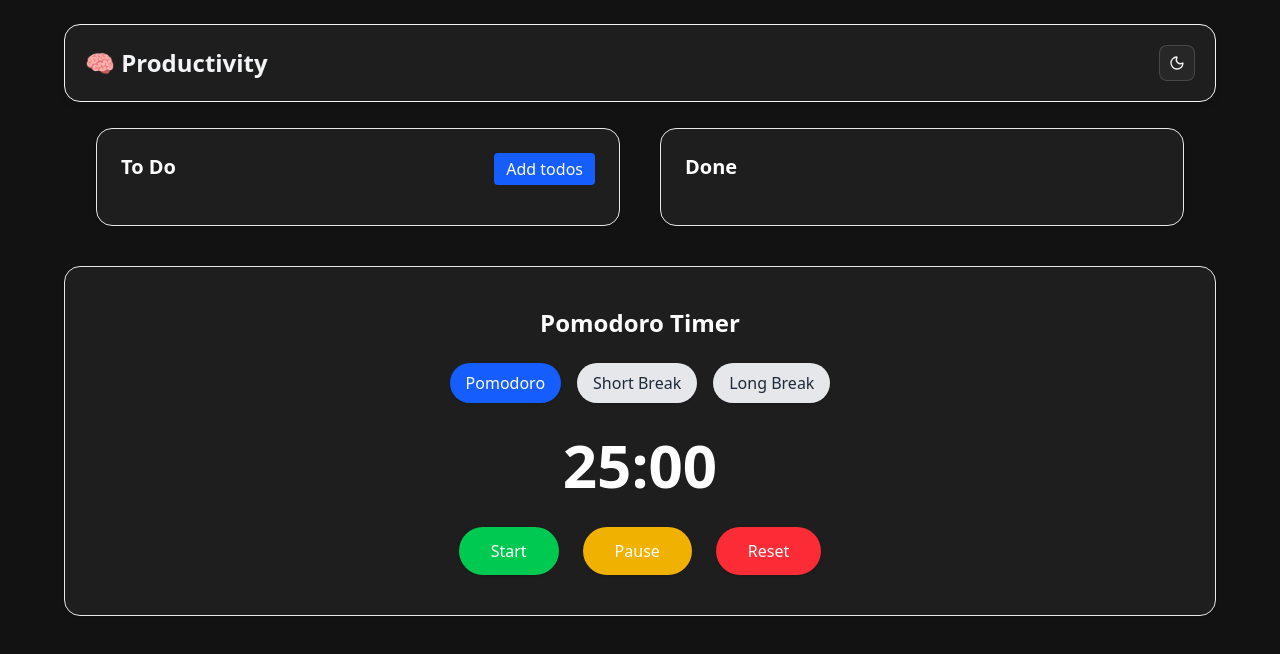
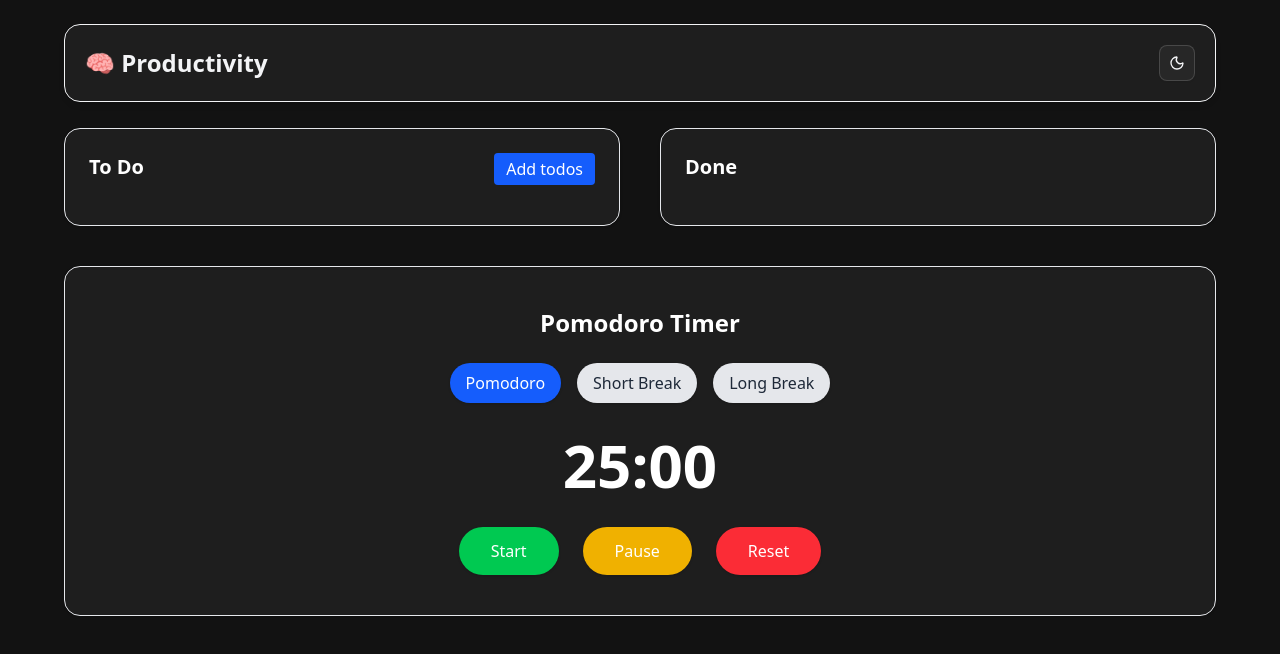
Before and after one commit to dyelo1007/productivity-app, a React (Vite) app: page / in a window 1280 px wide. Shown: the top 654 px of the page. Built offline with nearby package versions, Linux system fonts and the light colour scheme.

Commit message:
refactored the grid size of the todos

```diff
--- a/src/components/TodoList.tsx
+++ b/src/components/TodoList.tsx
@@ -96,23 +96,23 @@ const TodoList = () => {
   };
 
   return (
-    <div className="w-full max-w-full 2xl:w-screen px-4 md:px-8 2xl:px-20">
-      <div className="grid grid-cols-1 md:grid-cols-2 gap-10">
+    <div className="w-full max-w-full 2xl:w-screen  ">
+      <div className=" grid grid-cols-1 md:grid-cols-2 gap-10">
         <DndContext
           collisionDetection={closestCenter}
           onDragEnd={handleDragEnd}
         >
           {/* To Do Column */}
           <DroppableColumn id="todo">
-            <div className="w-full bg-white border border-gray-200 rounded-2xl p-6 shadow-sm dark:bg-[#1e1e1e]">
-              <div className="flex justify-between">
+            <div className="w-full bg-white border  border-gray-200 rounded-2xl p-6 shadow-sm dark:bg-[#1e1e1e]">
+              <div className="flex justify-between ">
                 <h2 className="text-xl font-semibold mb-4 text-gray-800 dark:text-white">
                   To Do
                 </h2>
                 <div className="mb-4 col-span-2">
                   {showModal ? (
                     <div className="fixed inset-0 bg-white/50 backdrop-blur-sm flex justify-center items-center z-50">
-                      <div className="bg-white border border-gray-200 rounded-2xl shadow-xl w-full max-w-md p-8 relative dark:bg-[#1e1e1e]">
+                      <div className="bg-white border border-gray-200 rounded-2xl shadow-xl w-full max-w-md p-8 relative dark:bg-[#1e1e1e] ">
                         <h2 className="text-2xl font-semibold mb-6 text-center text-gray-800 dark:text-gray-50">
                           Add New Task
                         </h2>
```
